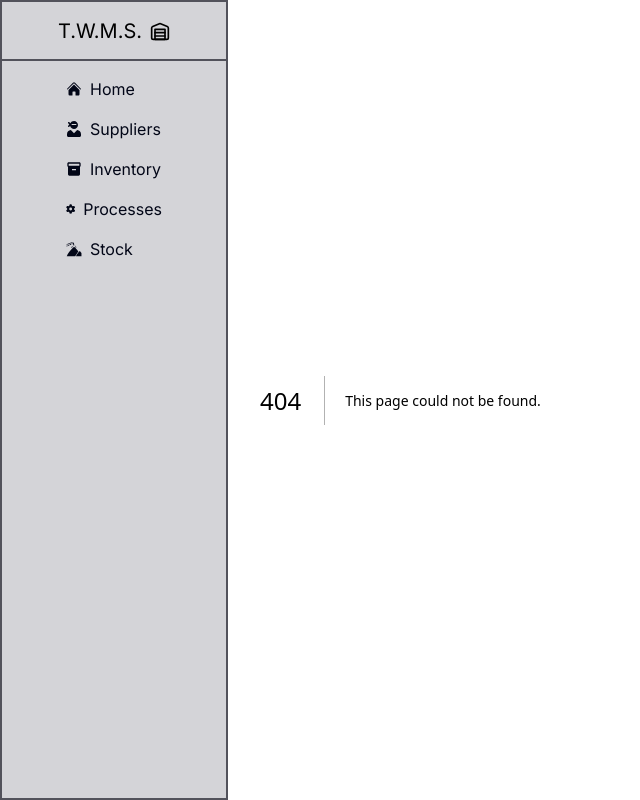
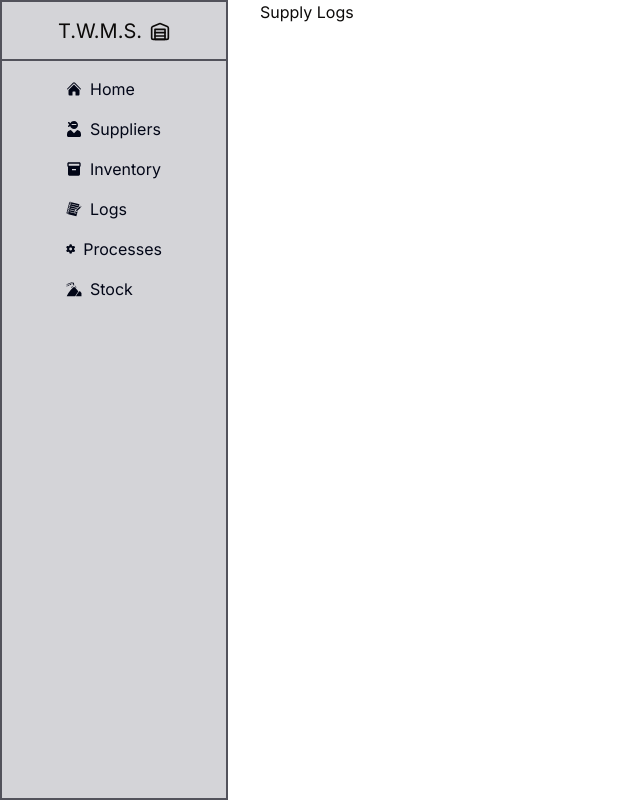
Before and after one commit to Room1097/textile-warehouse-mgmt-sys, a Next.js app in the folder projectfrontend/: page /logs in a window 1280 px wide. Before the commit this address had no page. Shown: the whole page, without its empty margins (0-640 px from the left). Built offline with nearby package versions, Linux system fonts and the light colour scheme.

Commit message:
added logs page

```diff
--- /dev/null
+++ b/projectfrontend/app/(logs)/(routes)/logs/page.tsx
@@ -0,0 +1,7 @@
+export default function Logs() {
+  return (
+    <div>
+      <h1>Supply Logs</h1>
+    </div>
+  );
+}
--- a/projectfrontend/components/SideBar/sidebar.tsx
+++ b/projectfrontend/components/SideBar/sidebar.tsx
@@ -4,7 +4,7 @@ import { LuWarehouse } from "react-icons/lu";
 import { HiHome } from "react-icons/hi2";
 import { MdInventory } from "react-icons/md";
 import { FaGear } from "react-icons/fa6";
-import { GiStockpiles } from "react-icons/gi";
+import { GiStockpiles, GiNotebook } from "react-icons/gi";
 import { FaUserNinja } from "react-icons/fa";
 
 const Sidebar = () => {
@@ -12,6 +12,7 @@ const Sidebar = () => {
     { href: "/", text: "Home", icon: <HiHome /> },
     { href: "/supplier", text: "Suppliers", icon: <FaUserNinja /> },
     { href: "/inventory", text: "Inventory", icon: <MdInventory /> },
+    { href: "/logs", text: "Logs", icon: <GiNotebook /> },
     { href: "/process", text: "Processes", icon: <FaGear /> },
     { href: "/stock", text: "Stock", icon: <GiStockpiles /> },
   ];
```
